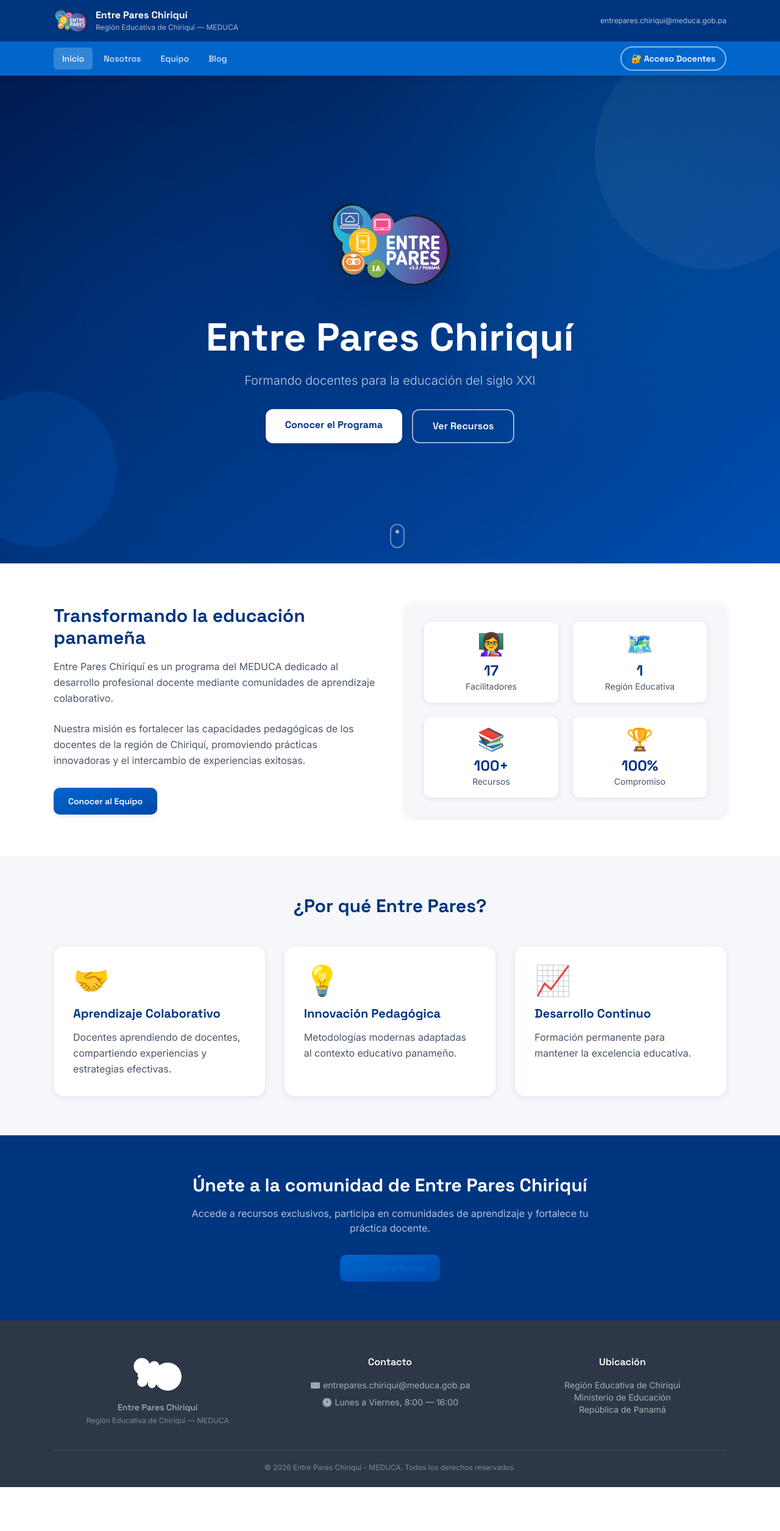
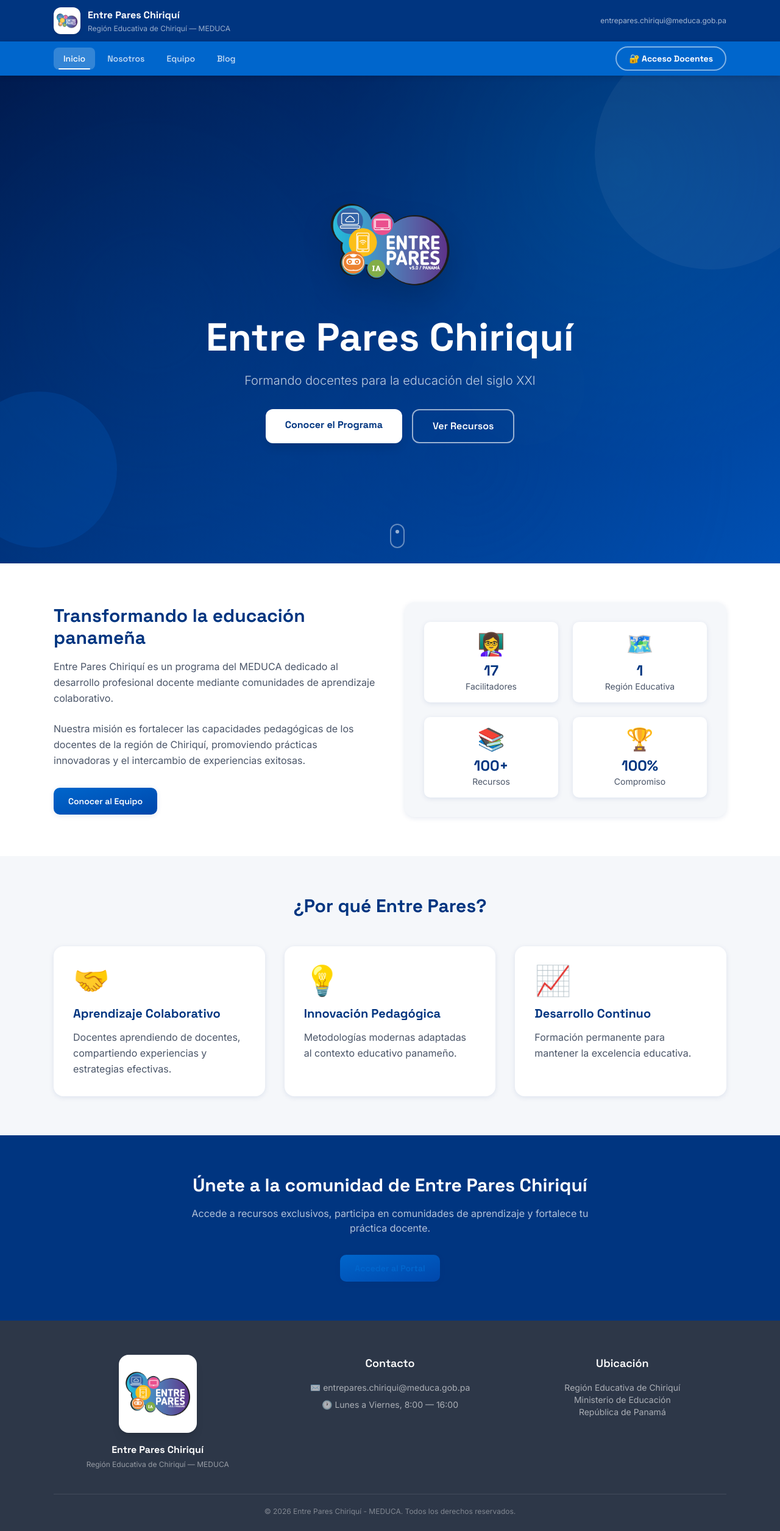
Before and after one commit to paresentre-a11y/entrepares, a Next.js app: page / in a window 1280 px wide. Shown: the whole page at 61% size. Before the commit the page ends 2439 px from the top, so only its background shows below. Built offline with nearby package versions, Linux system fonts and the light colour scheme.

Commit message:
Fix: logo footer visible, navbar responsivo con Framer Motion
Co-authored-by: Qwen-Coder <qwen-coder@alibabacloud.com>

```diff
--- a/components/Footer.jsx
+++ b/components/Footer.jsx
@@ -1,45 +1,90 @@
 'use client'
-import Image from 'next/image'
+import { motion } from 'framer-motion'
+import Link from 'next/link'
 
 export default function Footer() {
   return (
     <footer className="bg-gris-oscuro text-white pt-14 pb-6">
       <div className="max-w-6xl mx-auto px-6">
         <div className="grid grid-cols-1 md:grid-cols-3 gap-10 mb-10">
-          <div className="flex flex-col items-center">
+
+          {/* Logo — usando img normal sin filtro */}
+          <motion.div
+            className="flex flex-col items-center"
+            initial={{ opacity: 0, y: 20 }}
+            whileInView={{ opacity: 1, y: 0 }}
+            viewport={{ once: true }}
+            transition={{ duration: 0.5 }}
+          >
+            <div className="w-32 h-32 rounded-2xl overflow-hidden
+                            bg-white flex items-center justify-center
+                            mb-4 shadow-lg p-2">
               <img
                 src="/images/logo.png"
                 alt="Entre Pares Chiriquí"
-              className="h-16 w-auto mx-auto mb-3 object-contain brightness-0 invert"
+                className="w-full h-full object-contain"
                 onError={e => {
+                  e.target.onerror = null
                   e.target.src = 'https://www.entrepares.cloud/images/logo.png'
                 }}
               />
-            <p className="text-white/60 text-sm text-center font-display font-medium">
+            </div>
+            <p className="text-white font-display font-bold text-base
+                          text-center">
               Entre Pares Chiriquí
             </p>
-            <p className="text-white/40 text-xs text-center mt-1">
+            <p className="text-white/50 text-xs text-center mt-1">
               Región Educativa de Chiriquí — MEDUCA
             </p>
-          </div>
-          <div className="text-center">
-            <h4 className="font-display font-semibold mb-4 text-white">Contacto</h4>
+          </motion.div>
+
+          {/* Contacto */}
+          <motion.div
+            className="text-center"
+            initial={{ opacity: 0, y: 20 }}
+            whileInView={{ opacity: 1, y: 0 }}
+            viewport={{ once: true }}
+            transition={{ duration: 0.5, delay: 0.1 }}
+          >
+            <h4 className="font-display font-semibold mb-4 text-white text-lg">
+              Contacto
+            </h4>
             <p className="text-white/60 text-sm mb-2">
               ✉️ entrepares.chiriqui@meduca.gob.pa
             </p>
-            <p className="text-white/60 text-sm">🕐 Lunes a Viernes, 8:00 — 16:00</p>
-          </div>
-          <div className="text-center">
-            <h4 className="font-display font-semibold mb-4 text-white">Ubicación</h4>
+            <p className="text-white/60 text-sm">
+              🕐 Lunes a Viernes, 8:00 — 16:00
+            </p>
+          </motion.div>
+
+          {/* Ubicación */}
+          <motion.div
+            className="text-center"
+            initial={{ opacity: 0, y: 20 }}
+            whileInView={{ opacity: 1, y: 0 }}
+            viewport={{ once: true }}
+            transition={{ duration: 0.5, delay: 0.2 }}
+          >
+            <h4 className="font-display font-semibold mb-4 text-white text-lg">
+              Ubicación
+            </h4>
             <p className="text-white/60 text-sm">Región Educativa de Chiriquí</p>
             <p className="text-white/60 text-sm">Ministerio de Educación</p>
             <p className="text-white/60 text-sm">República de Panamá</p>
+          </motion.div>
         </div>
-        </div>
-        <div className="border-t border-white/10 pt-5 text-center
-                        text-white/40 text-xs">
+
+        {/* Línea divisora */}
+        <motion.div
+          className="border-t border-white/10 pt-5 text-center
+                     text-white/40 text-xs"
+          initial={{ opacity: 0 }}
+          whileInView={{ opacity: 1 }}
+          viewport={{ once: true }}
+          transition={{ duration: 0.5, delay: 0.3 }}
+        >
           © 2026 Entre Pares Chiriquí - MEDUCA. Todos los derechos reservados.
-        </div>
+        </motion.div>
       </div>
     </footer>
   )
--- a/components/Navbar.jsx
+++ b/components/Navbar.jsx
@@ -1,32 +1,28 @@
 'use client'
 import { useState, useEffect } from 'react'
 import Link from 'next/link'
-import Image from 'next/image'
 import { usePathname } from 'next/navigation'
 import { motion, AnimatePresence } from 'framer-motion'
-import { logout } from '@/lib/auth'
-import { useRouter } from 'next/navigation'
 
 const links = [
-  { href: '/',         label: 'Inicio'   },
-  { href: '/nosotros', label: 'Nosotros' },
-  { href: '/equipo',   label: 'Equipo'   },
-  { href: '/blog',     label: 'Blog'     },
+  { href: '/',         label: 'Inicio',   emoji: '🏠' },
+  { href: '/nosotros', label: 'Nosotros', emoji: '📋' },
+  { href: '/equipo',   label: 'Equipo',   emoji: '👥' },
+  { href: '/blog',     label: 'Blog',     emoji: '📚' },
 ]
 
 export default function Navbar() {
-  const [abierto, setAbierto]       = useState(false)
-  const [scrolled, setScrolled]     = useState(false)
-  const pathname                     = usePathname()
-  const router                       = useRouter()
-  const isDashboard                  = pathname?.startsWith('/dashboard')
+  const [abierto, setAbierto]  = useState(false)
+  const [scrolled, setScrolled] = useState(false)
+  const pathname                 = usePathname()
+  const isDashboard              = pathname?.startsWith('/dashboard')
 
   useEffect(() => { setAbierto(false) }, [pathname])
 
   useEffect(() => {
-    const handler = () => setScrolled(window.scrollY > 40)
-    window.addEventListener('scroll', handler, { passive: true })
-    return () => window.removeEventListener('scroll', handler)
+    const fn = () => setScrolled(window.scrollY > 40)
+    window.addEventListener('scroll', fn, { passive: true })
+    return () => window.removeEventListener('scroll', fn)
   }, [])
 
   useEffect(() => {
@@ -38,113 +34,142 @@ export default function Navbar() {
 
   return (
     <>
-      {/* Header superior */}
+      {/* ── Header superior ── */}
       <motion.header
-        className="bg-azul-oscuro py-3"
-        initial={{ opacity: 0, y: -20 }}
+        className="bg-azul-oscuro py-3 relative z-50"
+        initial={{ opacity: 0, y: -30 }}
         animate={{ opacity: 1, y: 0 }}
-        transition={{ duration: 0.5 }}
+        transition={{ duration: 0.6, ease: [0.25, 0.46, 0.45, 0.94] }}
       >
-        <div className="max-w-6xl mx-auto px-6
-                        flex justify-between items-center gap-4">
+        <div className="max-w-6xl mx-auto px-4 sm:px-6
+                        flex justify-between items-center gap-3">
           <Link href="/" className="flex items-center gap-3 flex-shrink-0">
-            <Image src="/images/logo.png" alt="Entre Pares"
-                   width={46} height={46}
-                   className="h-11 w-auto object-contain"
-                   onError={e => { e.target.src = 'https://www.entrepares.cloud/images/logo.png' }} />
+            {/* Logo con fondo blanco para verlo correctamente */}
+            <div className="w-11 h-11 rounded-xl overflow-hidden
+                            bg-white flex items-center justify-center
+                            flex-shrink-0 shadow-md p-1">
+              <img
+                src="/images/logo.png"
+                alt="Entre Pares"
+                className="w-full h-full object-contain"
+                onError={e => {
+                  e.target.onerror = null
+                  e.target.src = 'https://www.entrepares.cloud/images/logo.png'
+                }}
+              />
+            </div>
             <div>
-              <p className="font-display font-bold text-white text-base leading-tight">
+              <p className="font-display font-bold text-white
+                            text-sm sm:text-base leading-tight">
                 Entre Pares Chiriquí
               </p>
-              <p className="text-white/65 text-xs mt-0.5 hidden sm:block">
+              <p className="text-white/60 text-xs hidden sm:block mt-0.5">
                 Región Educativa de Chiriquí — MEDUCA
               </p>
             </div>
           </Link>
+
           <a href="mailto:entrepares.chiriqui@meduca.gob.pa"
-             className="text-white/70 text-xs hover:text-white
-                        transition-colors hidden md:block truncate">
+             className="text-white/65 text-xs hover:text-white
+                        transition-colors hidden lg:block truncate
+                        max-w-xs">
             entrepares.chiriqui@meduca.gob.pa
           </a>
         </div>
       </motion.header>
 
-      {/* Nav principal */}
+      {/* ── Nav principal ── */}
       <motion.nav
-        className="bg-azul-claro sticky top-0 z-50"
+        className="sticky top-0 z-50 transition-all duration-300"
         style={{
+          background: scrolled
+            ? 'rgba(0,102,204,0.95)'
+            : '#0066CC',
+          backdropFilter: scrolled ? 'blur(16px)' : 'none',
           boxShadow: scrolled
-            ? '0 4px 20px rgba(0,53,128,0.3)'
+            ? '0 4px 24px rgba(0,53,128,0.35)'
             : '0 2px 8px rgba(0,0,0,0.15)',
-          backdropFilter: scrolled ? 'blur(12px)' : 'none',
         }}
         initial={{ opacity: 0 }}
         animate={{ opacity: 1 }}
-        transition={{ duration: 0.4, delay: 0.2 }}
+        transition={{ duration: 0.4, delay: 0.25 }}
       >
         {/* Overlay */}
         <AnimatePresence>
           {abierto && (
             <motion.div
-              className="fixed inset-0 bg-black/50 z-40 md:hidden"
+              className="fixed inset-0 bg-black/60
+                         backdrop-blur-sm z-40 md:hidden"
               initial={{ opacity: 0 }}
               animate={{ opacity: 1 }}
               exit={{ opacity: 0 }}
+              transition={{ duration: 0.25 }}
               onClick={() => setAbierto(false)}
             />
           )}
         </AnimatePresence>
 
-        <div className="max-w-6xl mx-auto px-6 flex items-center
-                        justify-between h-14 relative">
+        <div className="max-w-6xl mx-auto px-4 sm:px-6
+                        flex items-center justify-between
+                        h-14 relative">
 
-          {/* Botón hamburguesa animado */}
+          {/* ── Hamburguesa ── */}
           <motion.button
-            className="md:hidden flex flex-col gap-1.5 w-10 h-10
-                       items-center justify-center rounded-lg
-                       hover:bg-white/10 transition-colors z-50"
+            className="md:hidden relative w-10 h-10 flex items-center
+                       justify-center rounded-xl hover:bg-white/10
+                       transition-colors z-50 flex-shrink-0"
             onClick={() => setAbierto(!abierto)}
             aria-label={abierto ? 'Cerrar menú' : 'Abrir menú'}
-            whileTap={{ scale: 0.9 }}
+            whileTap={{ scale: 0.88 }}
           >
+            <div className="flex flex-col gap-[5px]">
               <motion.span
-              className="block w-5 h-0.5 bg-white rounded-full origin-center"
+                className="block h-[2px] bg-white rounded-full origin-center"
                 animate={abierto
-                ? { rotate: 45, y: 7 }
-                : { rotate: 0, y: 0 }}
-              transition={{ duration: 0.3 }}
+                  ? { width: 22, rotate: 45, y: 7 }
+                  : { width: 22, rotate: 0, y: 0 }}
+                transition={{ duration: 0.3, ease: 'easeInOut' }}
               />
               <motion.span
-              className="block w-5 h-0.5 bg-white rounded-full"
+                className="block h-[2px] bg-white rounded-full"
                 animate={abierto
-                ? { opacity: 0, scaleX: 0 }
-                : { opacity: 1, scaleX: 1 }}
-              transition={{ duration: 0.3 }}
+                  ? { width: 0, opacity: 0 }
+                  : { width: 16, opacity: 1 }}
+                transition={{ duration: 0.2 }}
               />
               <motion.span
-              className="block w-5 h-0.5 bg-white rounded-full origin-center"
+                className="block h-[2px] bg-white rounded-full origin-center"
                 animate={abierto
-                ? { rotate: -45, y: -7 }
-                : { rotate: 0, y: 0 }}
-              transition={{ duration: 0.3 }}
+                  ? { width: 22, rotate: -45, y: -7 }
+                  : { width: 22, rotate: 0, y: 0 }}
+                transition={{ duration: 0.3, ease: 'easeInOut' }}
               />
+            </div>
           </motion.button>
 
-          {/* Links desktop con animación */}
-          <ul className="hidden md:flex items-center gap-1">
+          {/* ── Links desktop ── */}
+          <ul className="hidden md:flex items-center gap-1 flex-1">
             {links.map((link, i) => (
               <motion.li key={link.href}
-                         initial={{ opacity: 0, y: -10 }}
+                         initial={{ opacity: 0, y: -12 }}
                          animate={{ opacity: 1, y: 0 }}
-                         transition={{ delay: i * 0.08 + 0.3 }}>
+                         transition={{ delay: i * 0.07 + 0.3 }}>
                 <Link href={link.href}
-                      className={`font-display font-medium text-sm
-                                  px-3.5 py-2 rounded-md transition-all
-                                  duration-200 block relative
+                      className={`relative font-display font-medium
+                                  text-sm px-4 py-2 rounded-lg
+                                  transition-all duration-200 block
                                   ${pathname === link.href
-                                    ? 'bg-white/20 text-white'
-                                    : 'text-white/85 hover:bg-white/15 hover:text-white'}`}>
+                                    ? 'text-white bg-white/20'
+                                    : 'text-white/80 hover:text-white hover:bg-white/12'}`}>
                   {link.label}
+                  {pathname === link.href && (
+                    <motion.div
+                      className="absolute bottom-0 left-2 right-2
+                                 h-0.5 bg-white rounded-full"
+                      layoutId="activeLink"
+                      transition={{ type: 'spring', stiffness: 400, damping: 30 }}
+                    />
+                  )}
                 </Link>
               </motion.li>
             ))}
@@ -152,85 +177,155 @@ export default function Navbar() {
 
           {/* Botón acceso desktop */}
           <motion.div
-            className="hidden md:block"
+            className="hidden md:block flex-shrink-0"
             initial={{ opacity: 0, x: 20 }}
             animate={{ opacity: 1, x: 0 }}
             transition={{ delay: 0.5 }}
           >
+            <motion.div
+              whileHover={{ scale: 1.04, y: -1 }}
+              whileTap={{ scale: 0.97 }}
+            >
               <Link href="/login"
                     className="inline-flex items-center gap-2 text-white
-                             border-2 border-white/55 px-4 py-2
-                             rounded-full text-sm font-display font-semibold
+                               border-2 border-white/50 px-5 py-2
+                               rounded-full text-sm font-display font-bold
                                hover:bg-white hover:text-azul-claro
-                             hover:border-white transition-all duration-200">
+                               hover:border-white transition-all duration-200
+                               shadow-sm hover:shadow-md">
                 🔐 Acceso Docentes
               </Link>
             </motion.div>
+          </motion.div>
         </div>
 
-        {/* Menú mobile — slide desde la derecha */}
+        {/* ── Menú mobile panel lateral ── */}
         <AnimatePresence>
           {abierto && (
             <motion.div
-              className="fixed top-0 right-0 h-screen w-72
-                         bg-azul-oscuro z-50 flex flex-col
-                         pt-16 pb-8 md:hidden overflow-y-auto"
+              className="fixed top-0 right-0 h-screen
+                         w-[min(320px,85vw)] z-50 flex flex-col
+                         md:hidden overflow-hidden"
+              style={{
+                background: 'linear-gradient(160deg, #002060 0%, #003580 40%, #0047AB 100%)',
+                boxShadow: '-8px 0 32px rgba(0,0,0,0.4)',
+              }}
               initial={{ x: '100%' }}
               animate={{ x: 0 }}
               exit={{ x: '100%' }}
               transition={{
                 type: 'spring',
-                stiffness: 300,
-                damping: 30,
+                stiffness: 320,
+                damping: 32,
+                mass: 0.9,
               }}
             >
-              {/* Botón cerrar */}
+              {/* Decoración de fondo */}
+              <div className="absolute inset-0 overflow-hidden
+                              pointer-events-none">
+                <div className="absolute w-64 h-64 rounded-full
+                                bg-white/3 -top-16 -right-16" />
+                <div className="absolute w-48 h-48 rounded-full
+                                bg-azul-claro/20 bottom-20 -left-12" />
+              </div>
+
+              {/* Header del panel */}
+              <div className="relative flex items-center justify-between
+                              px-6 pt-6 pb-4 border-b border-white/10">
+                <div className="flex items-center gap-3">
+                  <div className="w-9 h-9 rounded-xl bg-white
+                                  flex items-center justify-center
+                                  shadow-md p-1.5">
+                    <img src="/images/logo.png" alt="EP"
+                         className="w-full h-full object-contain"
+                         onError={e => {
+                           e.target.onerror = null
+                           e.target.src = 'https://www.entrepares.cloud/images/logo.png'
+                         }} />
+                  </div>
+                  <div>
+                    <p className="text-white font-display font-bold text-sm">
+                      Entre Pares
+                    </p>
+                    <p className="text-white/50 text-xs">Chiriquí</p>
+                  </div>
+                </div>
                 <motion.button
                   onClick={() => setAbierto(false)}
-                className="absolute top-4 right-4 text-white/80
-                           hover:text-white text-2xl w-10 h-10
+                  className="w-9 h-9 rounded-xl bg-white/10
+                             hover:bg-white/20 text-white
                              flex items-center justify-center
-                           rounded-full hover:bg-white/10 transition-colors"
-                whileTap={{ scale: 0.9 }}
+                             transition-colors text-lg"
+                  whileTap={{ scale: 0.88 }}
                 >
                   ✕
                 </motion.button>
+              </div>
 
               {/* Links con stagger */}
-              <ul className="flex-1">
+              <nav className="flex-1 px-4 py-6 relative z-10">
+                <ul className="space-y-1">
                   {links.map((link, i) => (
                     <motion.li key={link.href}
                                initial={{ opacity: 0, x: 30 }}
                                animate={{ opacity: 1, x: 0 }}
-                             transition={{ delay: i * 0.08 + 0.1 }}>
+                               transition={{
+                                 delay: i * 0.07 + 0.1,
+                                 type: 'spring',
+                                 stiffness: 400,
+                                 damping: 28,
+                               }}>
                       <Link href={link.href}
-                          className={`block px-6 py-4 font-display
-                                      font-medium text-base border-b
-                                      border-white/8 transition-all
-                                      duration-200
+                            onClick={() => setAbierto(false)}
+                            className={`flex items-center gap-4 px-4 py-3.5
+                                        rounded-xl font-display font-medium
+                                        text-base transition-all duration-200
+                                        group
                                         ${pathname === link.href
-                                        ? 'bg-white/10 text-white pl-8'
-                                        : 'text-white/85 hover:pl-8 hover:bg-white/8 hover:text-white'}`}>
-                      {link.label}
+                                          ? 'bg-white/15 text-white'
+                                          : 'text-white/75 hover:bg-white/10 hover:text-white'}`}>
+                        <span className={`text-xl transition-transform
+                                          duration-200 group-hover:scale-110
+                                          ${pathname === link.href
+                                            ? 'scale-110' : ''}`}>
+                          {link.emoji}
+                        </span>
+                        <span>{link.label}</span>
+                        {pathname === link.href && (
+                          <motion.div
+                            className="ml-auto w-1.5 h-1.5 rounded-full
+                                       bg-white"
+                            layoutId="activeDot"
+                          />
+                        )}
                       </Link>
                     </motion.li>
                   ))}
                 </ul>
+              </nav>
 
+              {/* Footer del panel */}
               <motion.div
-                className="px-4 mt-4"
+                className="relative z-10 px-4 pb-8 pt-4
+                           border-t border-white/10"
                 initial={{ opacity: 0, y: 20 }}
                 animate={{ opacity: 1, y: 0 }}
-                transition={{ delay: 0.4 }}
+                transition={{ delay: 0.45 }}
               >
                 <Link href="/login"
-                      className="block w-full text-center bg-azul-claro
-                                 text-white py-3.5 rounded-xl font-display
-                                 font-semibold hover:bg-azul-medio
-                                 transition-colors min-h-[48px]
-                                 flex items-center justify-center">
-                  🔐 Acceso Docentes
+                      onClick={() => setAbierto(false)}
+                      className="flex items-center justify-center
+                                 gap-2 w-full bg-white text-azul-oscuro
+                                 py-3.5 rounded-xl font-display font-bold
+                                 text-sm hover:bg-white/90
+                                 transition-colors shadow-lg
+                                 min-h-[52px]">
+                  <span>🔐</span>
+                  <span>Acceso Docentes</span>
                 </Link>
+                <p className="text-white/30 text-xs text-center mt-4">
+                  © 2026 MEDUCA — Entre Pares Chiriquí
+                </p>
               </motion.div>
             </motion.div>
           )}
```
Lines whose indentation alone changed are shown as unchanged.
